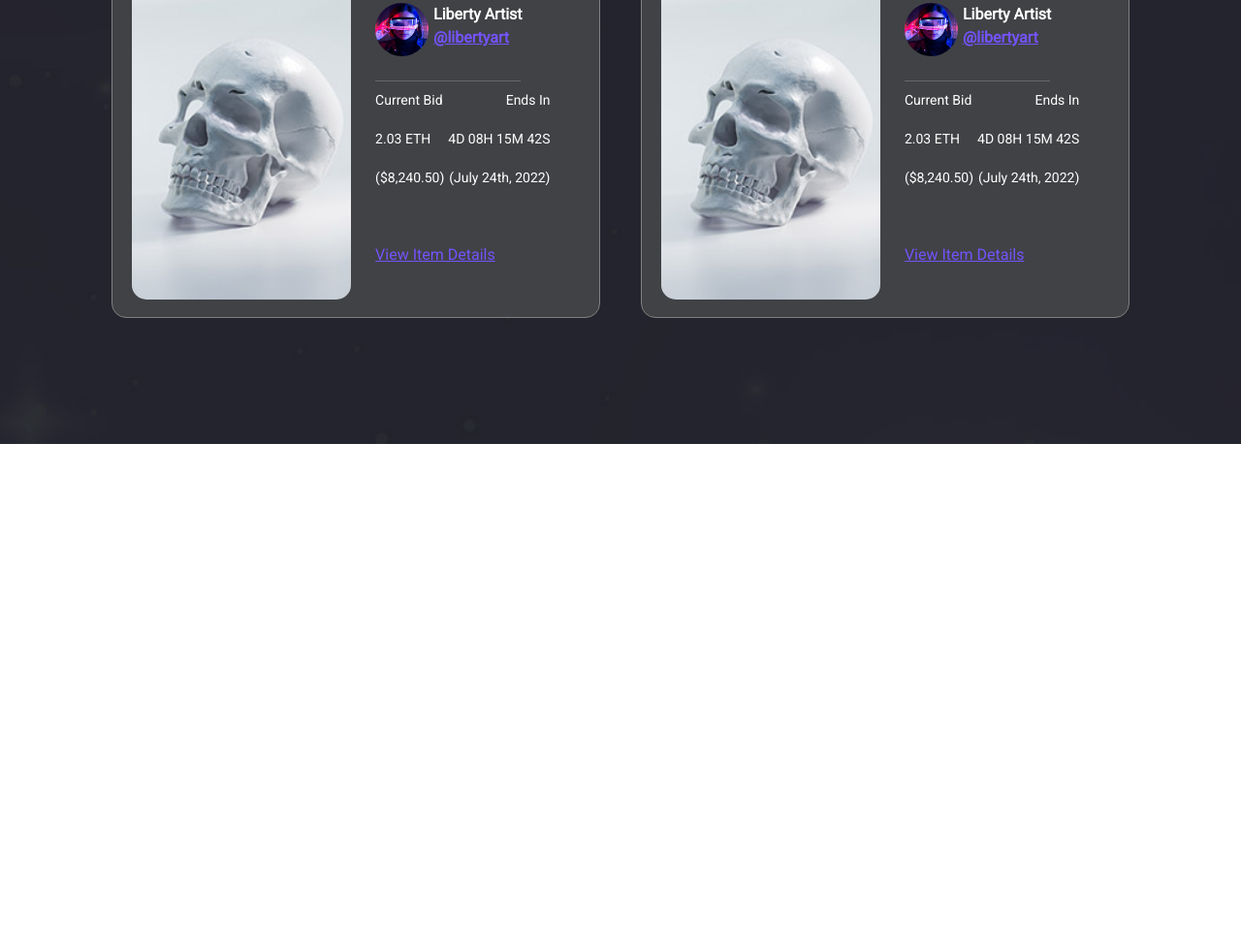
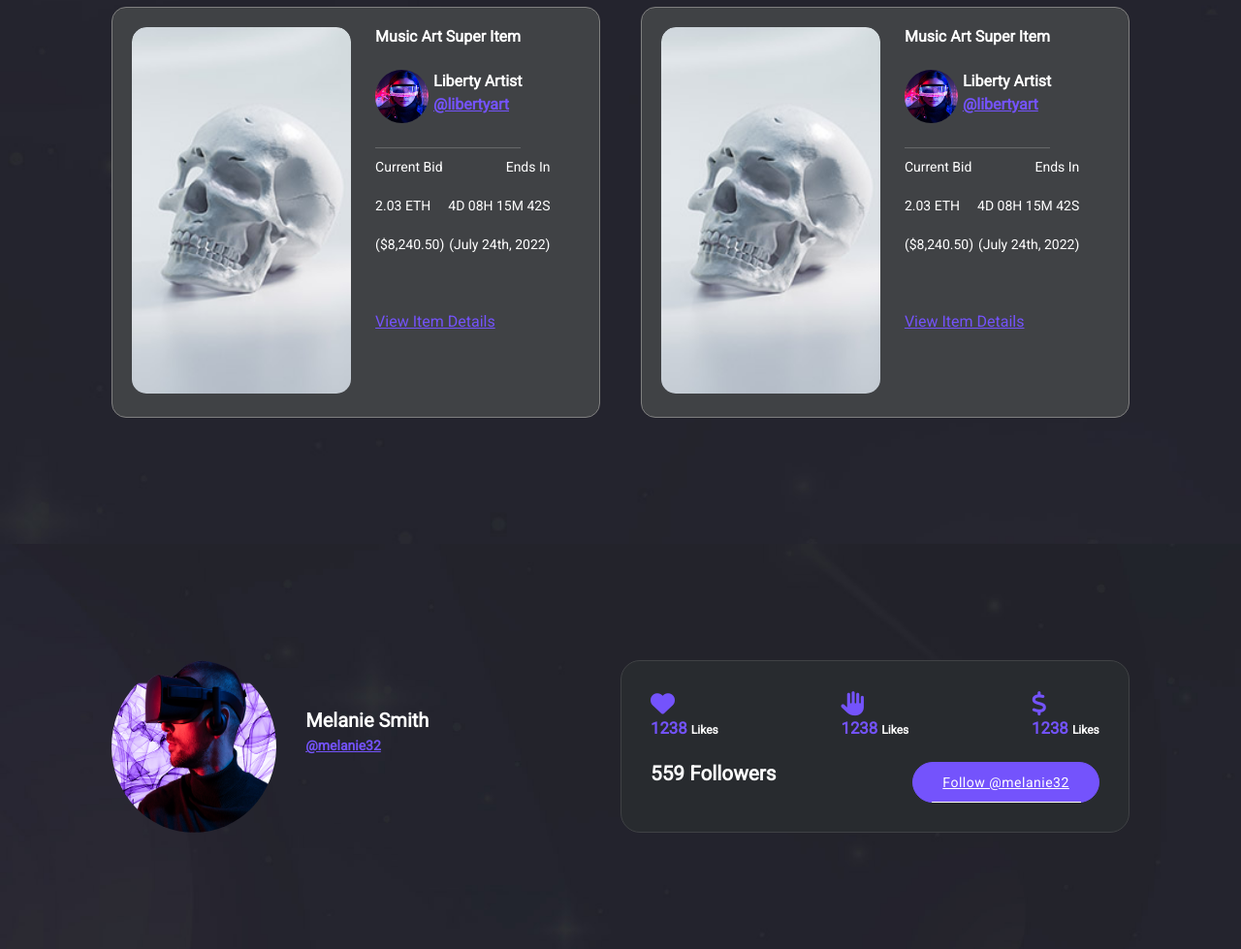
Before and after one commit to muhammadhussien7/DSC_Web3_Project, a plain HTML site: page index.html in a window 1280 px wide. Shown: the part 5070-6049 px from the top of the page at 97% size. Before the commit the page ends 5528 px from the top, so only its background shows below. Drawn offline with Linux system fonts and the light colour scheme.

Commit message:
adjustment 4

```diff
--- a/index.html
+++ b/index.html
@@ -379,12 +379,6 @@
 
 
 
-
-
-
-
-
-
 <!-- Market -->
 <section class="market">
   <div class="container">
@@ -575,3 +569,80 @@
   </div>
 </div>
 </section>
+
+
+
+
+
+
+
+
+
+
+
+
+
+
+
+
+
+
+
+
+
+
+
+<!-- melanie -->
+<section class="melanie">
+  <div class="container">
+    <div class="melanie_container">
+      <div class="author">
+        <img src="./images/banner-01.png" alt="author_image">
+        <h4>Melanie Smith <br> <a href="#">@melanie32</a></h4>
+      </div>
+      <div class="melanie_info">
+        <div class="melanie_likes">
+
+        <div class="likes">
+            <div class="info-item">
+              <i class="fa fa-heart"></i>
+              <h6>1238 <span>Likes</span></h6>
+            </div>
+            <div class="info-item">
+              <i class="fa fa-hand"></i>
+              <h6>1238 <span>Likes</span></h6>
+            </div>
+
+            <div class="info-item">
+              <i class="fa fa-dollar"></i>
+              <h6>1238 <span>Likes</span></h6>
+          </div>
+        </div>
+
+        <div class="followers">
+            <h5>559 Followers</h5>
+            <div class="followers_button relative_h">
+              <a href="#">Follow @melanie32</a>
+
+          </div>
+        </div>
+      </div>
+      </div>
+    </div>
+  </div>
+</section>
+
+
+
+
+
+
+
+
+
+
+
+
+
+</body>
+</html>
--- a/main.css
+++ b/main.css
@@ -585,10 +585,6 @@ height: 215px;
   width: 150px;
 }
 
-.market_line{
-
-}
-
 .market_title{
   position: relative;
 }
@@ -620,7 +616,6 @@ height: 215px;
   display: flex;
   justify-content: space-between;
   width: 48%;
-  height: 390px;
   border: solid gray 1px;
   border-radius: 15px;
   overflow: hidden;
@@ -635,7 +630,6 @@ height: 215px;
 }
 .market_img{
   margin: 20px;
-  height: 350px;
   overflow: hidden;
   border-radius: 15px;
 }
@@ -704,6 +698,17 @@ height: 215px;
     margin-top: 20px;
   }
 }
+@media only screen and (max-width:500px){
+  .market_content h4{
+    font-size: 15px;
+
+  }
+  .market_content .bid,.market_content .ends{
+    display: inline-block;
+    font-size: 10px;
+    line-height: 20px;
+}
+}
 
 /* ---------------------- */
 
@@ -711,8 +716,107 @@ height: 215px;
 
 
 
-.col-lg-6{
-  background-image: url(./images/dark-bg.jpg);
-  background-repeat: no-repeat;
-  background-size: cover;
-  padding: 120px 0px 120px 0px;}
+
+
+
+
+
+
+  /* melanie */
+
+  .melanie{
+    background-image: url(./images/dark-bg.jpg);
+    background-repeat: no-repeat;
+    background-size: cover;
+    padding: 120px 0px 120px 0px;
+  }
+  .melanie_container{
+    display: flex;
+    flex-wrap: wrap;
+    justify-content: space-between;
+
+  }
+
+  .author{
+    display: flex;
+  }
+
+  .author img{
+    border-radius: 50%;
+    max-width: 170px;
+  }
+
+  .author h4{
+    margin-top: 50px;
+    font-size: 20px;
+    margin-left: 30px;
+  }
+  .author h4 a{
+    font-size: 14px;
+    color: #7453fc;
+  }
+
+  .melanie_info{
+    width: 50%;
+  }
+
+  .melanie_likes{
+    background-color: #282b2f;
+    border: 1px solid #404245;
+    padding: 20px 30px;
+    border-radius: 20px;
+  }
+
+  .likes,.followers{
+    display: flex;
+    flex-wrap: wrap;
+    justify-content: space-between;
+    font-size: 25px;
+    margin: 10px 0px;
+    color: #7453fc;
+  }
+
+  .likes i ,.likes h6{
+    color: #7453fc;
+  }
+
+  .likes span{
+    font-size: 12px;
+  }
+
+  .followers{
+    display: flex;
+    justify-items: center;
+    margin-top: 25px;
+  }
+
+  .followers_button a{
+    font-size: 14px;
+    background-color: #7453fc;
+    border: 1px solid #7453fc;
+    padding: 12px 30px;
+    display: inline-block;
+    border-radius: 25px;
+    letter-spacing: 0.5px;
+  }
+
+  @media only screen and (max-width:1250px){
+    .melanie_container{
+      justify-content: center;
+
+    }
+    .melanie_info{
+      width: 100%;
+      margin-top: 20px;
+    }
+  }
+
+  @media only screen and (max-width:500px){
+    .followers{
+      justify-content: center;
+    }
+    .followers h5,.followers_button{
+      margin-bottom: 15px;
+    }
+
+  }
```
